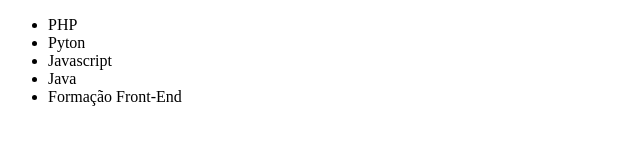
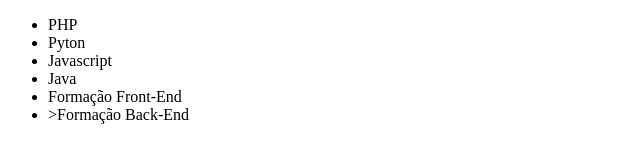
Before and after one commit to JScolucci/git-alura, a plain HTML site: page index.html in a window 1280 px wide. Shown: the whole page, without its empty margins (0-640 px from the left). Drawn offline with Linux system fonts and the light colour scheme.

Commit message:
Adicionando curso Formação Back-End

```diff
--- a/index.html
+++ b/index.html
@@ -13,7 +13,7 @@
         <li>Javascript</li>
         <li>Java</li>
         <li>Formação Front-End</li>
-
+        <li>>Formação Back-End</li>
     </ul>
 </body>
 </html>
```
